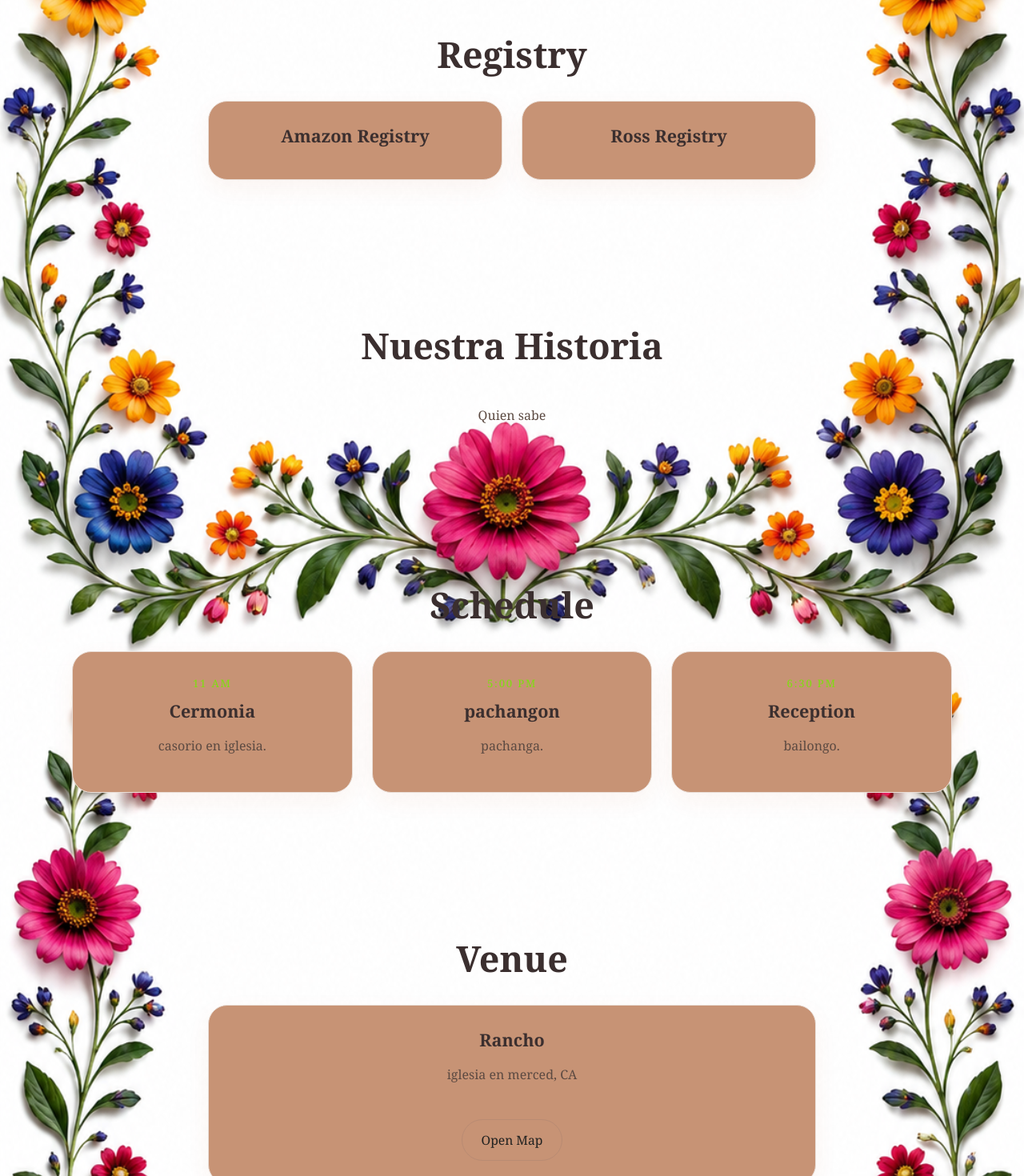
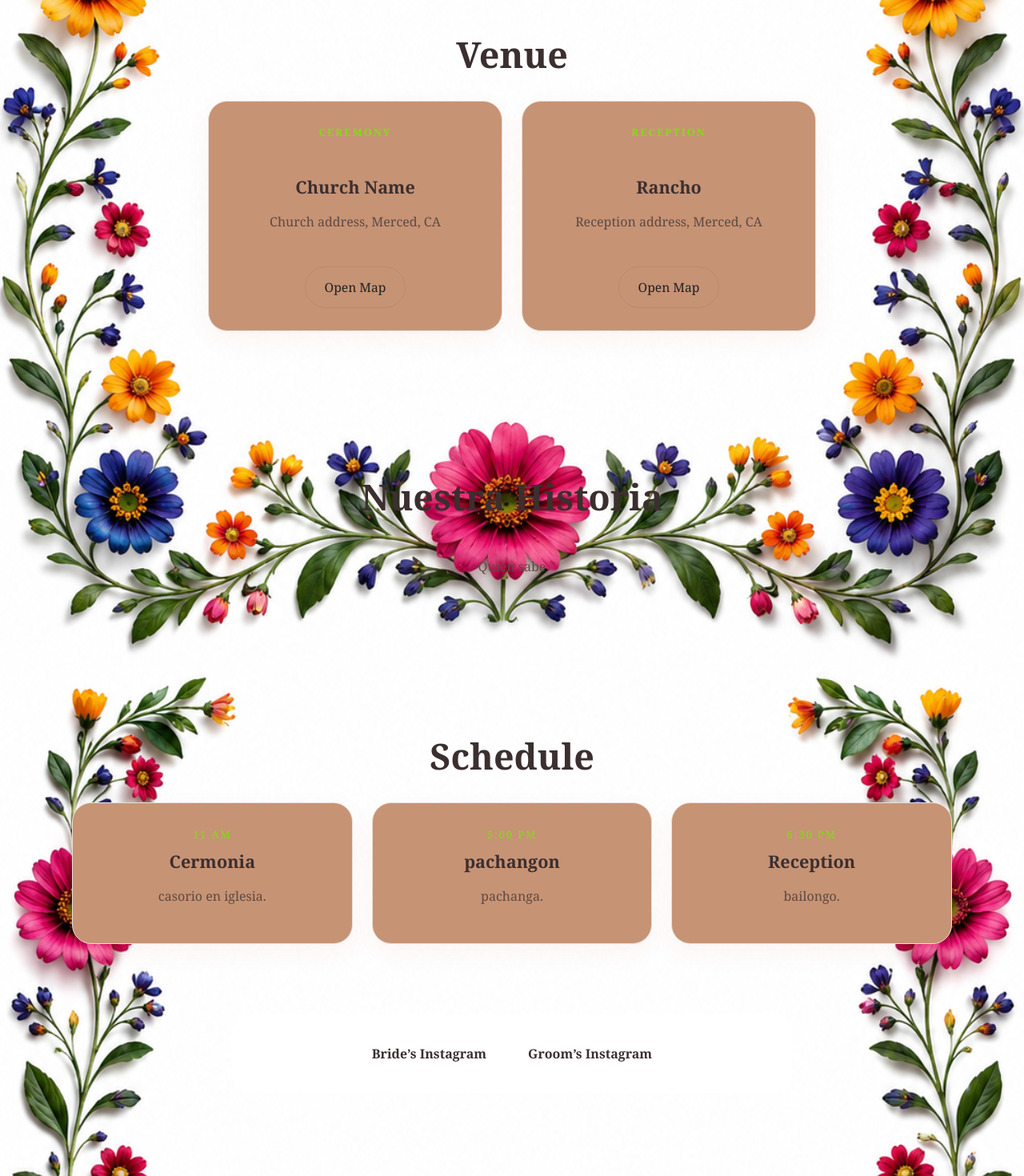
Before and after one commit to julio-reyes-tena/soniajovanweddingpage, a React (Vite) app: page / in a window 1280 px wide. Shown: the part 960-2430 px from the top of the page at 80% size. Built offline with nearby package versions, Linux system fonts and the light colour scheme.

Commit message:
venue added church

```diff
--- a/src/components/Navbar.jsx
+++ b/src/components/Navbar.jsx
@@ -15,7 +15,6 @@ function Navbar() {
           <a href="/#venue">Venue</a>
           <Link to="/gallery">Gallery</Link>
          <Link to="/faq">FAQ</Link>
-                   <a href="/#registry">Registry</a>
 
         </div>
       </nav>
--- a/src/components/Registry.jsx
+++ /dev/null
@@ -1,27 +0,0 @@
-import { weddingInfo } from "../data/weddingInfo";
-
-function Registry() {
-  return (
-    <section id="registry" className="section">
-      <div className="container narrow">
-        <h2>Registry</h2>
-
-        <div className="card-grid two-col">
-          {weddingInfo.registry.map((item, index) => (
-            <a
-              key={index}
-              href={item.url}
-              target="_blank"
-              rel="noreferrer"
-              className="card registry-link"
-            >
-              <h3>{item.name}</h3>
-            </a>
-          ))}
-        </div>
-      </div>
-    </section>
-  );
-}
-
-export default Registry;
--- a/src/components/Venue.jsx
+++ b/src/components/Venue.jsx
@@ -6,12 +6,17 @@ function Venue() {
       <div className="container narrow">
         <h2>Venue</h2>
 
-        <div className="card venue-card">
-          <h3>{weddingInfo.venueName}</h3>
-          <p>{weddingInfo.venueAddress}</p>
+        <div className="venue-list">
+          {weddingInfo.venues.map((venue, index) => (
+            <div className="card venue-card" key={index}>
+              <p className="venue-type">{venue.type}</p>
+
+              <h3>{venue.name}</h3>
+
+              <p>{venue.address}</p>
 
               <a
-            href={weddingInfo.venueMapUrl}
+                href={venue.mapUrl}
                 target="_blank"
                 rel="noreferrer"
                 className="button-secondary"
@@ -19,6 +24,8 @@ function Venue() {
                 Open Map
               </a>
             </div>
+          ))}
+        </div>
       </div>
     </section>
   );
--- a/src/data/weddingInfo.js
+++ b/src/data/weddingInfo.js
@@ -3,9 +3,21 @@ export const weddingInfo = {
   weddingDate: "Septiembre 12, 2026",
   tagline: "Casorio de ",
   heroLine: "Request the pleasure of your company",
-  venueName: "Rancho ",
-  venueAddress: "iglesia en merced, CA",
-  venueMapUrl: "https://maps.google.com",
+  venues: [
+  {
+    type: "Ceremony",
+    name: "Church Name",
+    address: "Church address, Merced, CA",
+    mapUrl: "https://maps.google.com",
+  },
+  {
+    type: "Reception",
+    name: "Rancho",
+    address: "Reception address, Merced, CA",
+    mapUrl: "https://maps.google.com",
+  },
+],
+
   weddingDateISO: "2026-09-12T16:00:00",
 
   story: {
@@ -31,10 +43,7 @@ export const weddingInfo = {
       description: "bailongo.",
     },
   ],
-  registry: [
-    { name: "Amazon Registry", url: "#" },
-    { name: "Ross Registry", url: "#" },
-  ],
+
   faq: [
     {
       question: "código de vestimenta",
--- a/src/pages/Home.jsx
+++ b/src/pages/Home.jsx
@@ -3,7 +3,6 @@ import Hero from "../components/Hero";
 import Story from "../components/Story";
 import Schedule from "../components/Schedule";
 import Venue from "../components/Venue";
-import Registry from "../components/Registry";
 import Footer from "../components/Footer";
 
 function Home() {
@@ -11,10 +10,10 @@ function Home() {
     <div className="site-shell">
       <Navbar />
       <Hero />
-      <Registry />
+      <Venue />
+
       <Story />
       <Schedule />
-      <Venue />
 
       <Footer />
     </div>
--- a/src/styles.css
+++ b/src/styles.css
@@ -185,10 +185,7 @@ p {
   gap: 24px;
 }
 
-/* registry buttons*/
-.two-col {
-  grid-template-columns: repeat(2, minmax(0, 1fr));
-}
+
 
 .card { /*all card colors venue, rsvp, registry, faq */
   background: #c79375;
@@ -212,9 +209,6 @@ p {
 }
 
 
-.registry-link:hover {
-  transform: translateY(-3px);
-}
 
 .faq-list {
   display: grid;
@@ -327,3 +321,24 @@ p {
   transform: translateY(-2px);
   opacity: 0.9;
 }
+
+.venue-list {
+  display: grid;
+  grid-template-columns: repeat(2, minmax(0, 1fr));
+  gap: 24px;
+}
+
+.venue-type {
+  margin: 0 0 8px;
+  font-size: 0.8rem;
+  font-weight: 700;
+  letter-spacing: 0.15em;
+  text-transform: uppercase;
+  color: #7de00d;
+}
+
+@media (max-width: 820px) {
+  .venue-list {
+    grid-template-columns: 1fr;
+  }
+}
```
Also changed, not shown: src/index.css (+1 -8 lines). Lines whose indentation alone changed are shown as unchanged.
